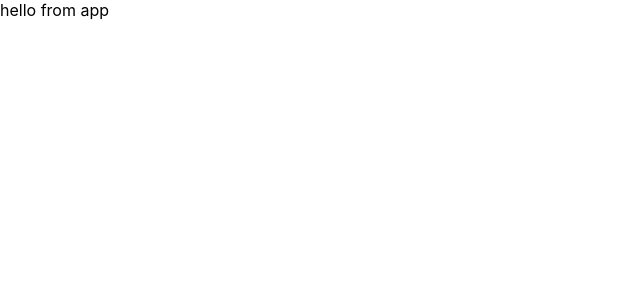
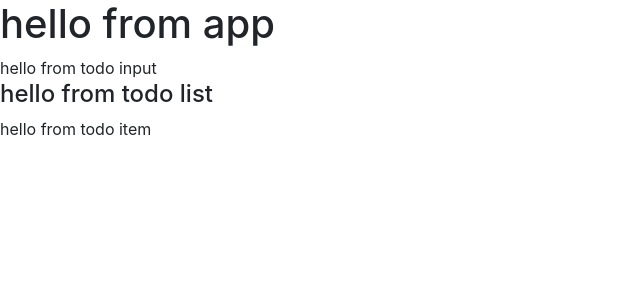
Before and after one commit to sadavoya/task-list-ols, a React (Create React App) app: page / in a window 1280 px wide. Shown: the top 300 px of the page, without its empty margins (0-640 px from the left). Built offline with nearby package versions, Linux system fonts and the light colour scheme.

Commit message:
Update App: * Import components * Import bootstrap * Import uuid * Add components for TodoInput and TodoList

```diff
--- a/src/App.js
+++ b/src/App.js
@@ -1,5 +1,17 @@
+import TodoInput from "./components/TodoInput";
+import TodoList from "./components/TodoList";
+
+import "bootstrap/dist/css/bootstrap.min.css";
+import uuid from "uuid";
+
 function App() {
-  return <div>hello from app</div>;
+  return (
+    <div>
+      <h1>hello from app</h1>
+      <TodoInput />
+      <TodoList />
+    </div>
+  );
 }
 
 export default App;
```
